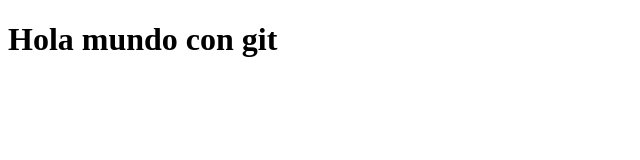
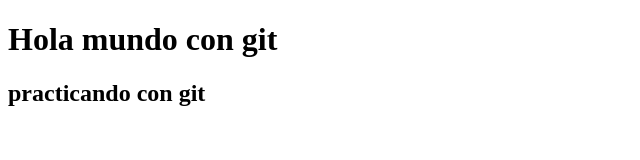
Before and after one commit to Gh0stRaccoon/ejemplo_github_g95, a plain HTML site: page index.html in a window 1280 px wide. Shown: the whole page, without its empty margins (0-640 px from the left). Drawn offline with Linux system fonts and the light colour scheme.

Commit message:
se agregó una linea

```diff
--- a/index.html
+++ b/index.html
@@ -7,5 +7,6 @@
 </head>
 <body>
     <h1>Hola mundo con git</h1>
+    <h2>practicando con git</h2>
 </body>
 </html>
```
